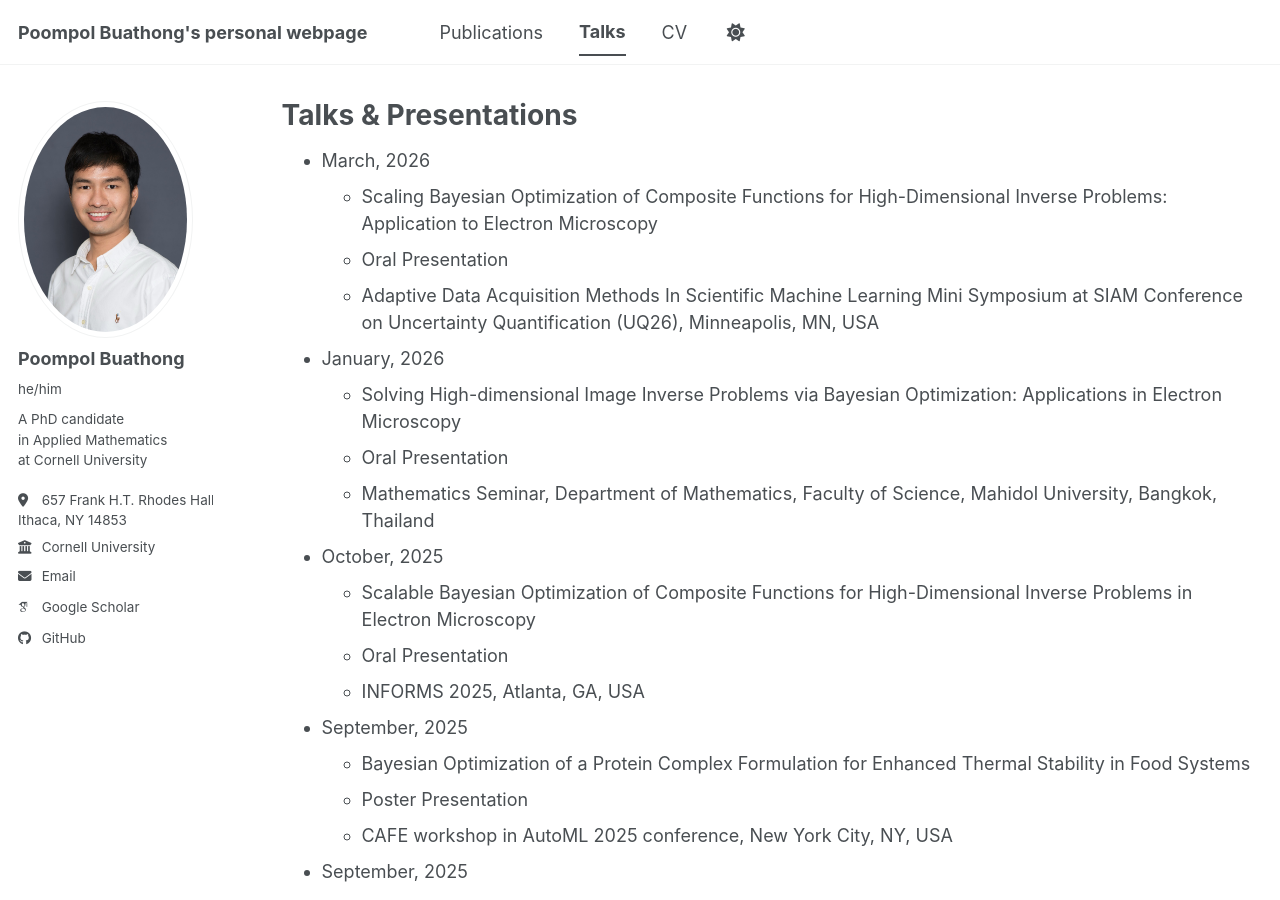
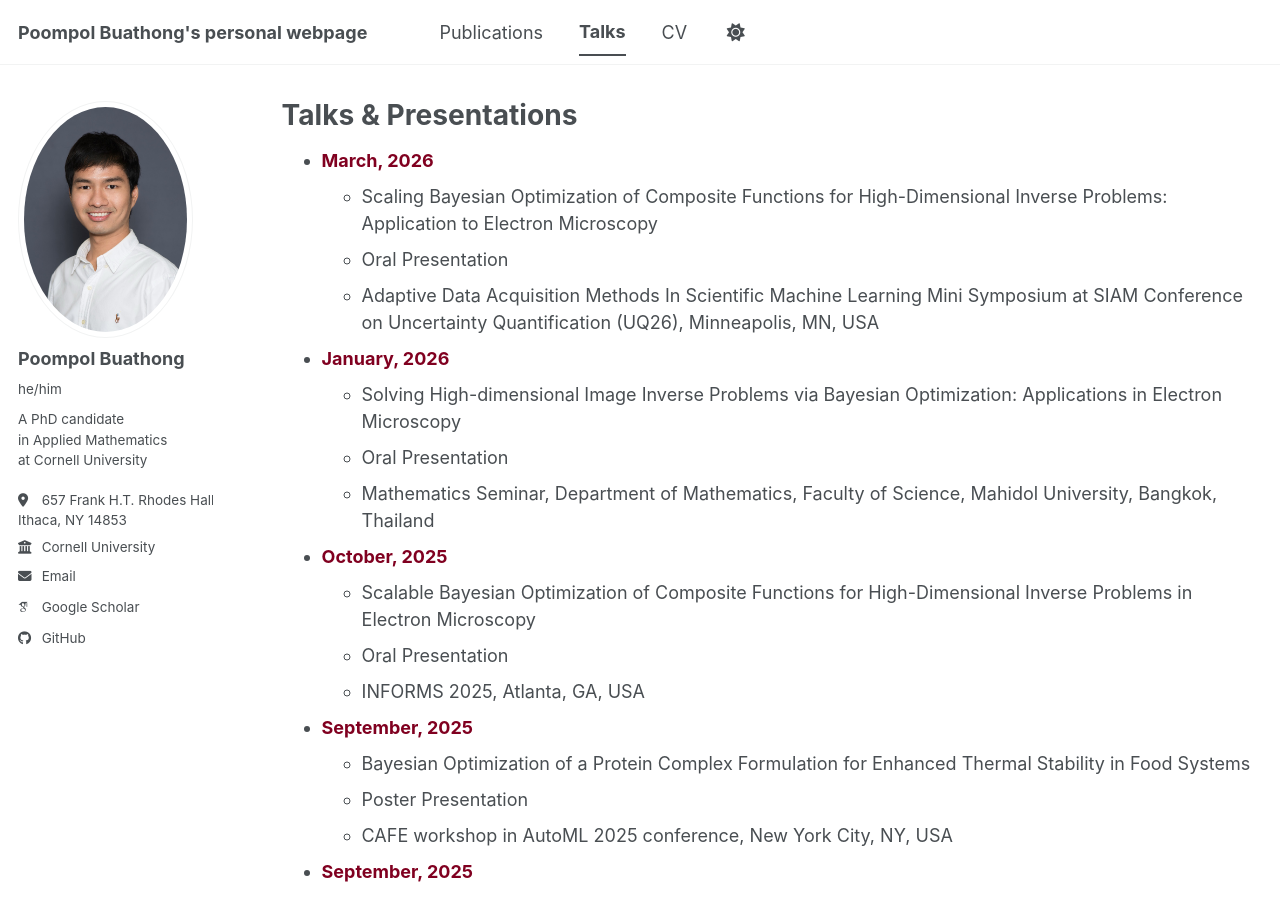
Before and after one commit to poompol/poompol.github.io, a Jekyll site: the page built from _pages/talks.md, in a window 1280 px wide and 900 px high. Built offline with Jekyll 4.4.1, drawn with Linux system fonts in a browser that asks for light colours; some web fonts are replaced; a script bundle is joined from its source files by our own code; library files that are not in the unit come from our copies.

Commit message:
Format presentation dates with strong HTML tags
Updated presentation dates to use strong HTML tags for better formatting.

```diff
--- a/_pages/talks.md
+++ b/_pages/talks.md
@@ -9,88 +9,87 @@ redirect_from:
 
 {% include base_path %}
 
-
-* March, 2026
+* <strong style="color:#800020;">March, 2026</strong>
   * Scaling Bayesian Optimization of Composite Functions for High-Dimensional Inverse Problems: Application to Electron Microscopy
   * Oral Presentation
-  * Adaptive Data Acquisition Methods In Scientific Machine Learning Mini Symposium  at SIAM Conference on Uncertainty Quantification (UQ26), Minneapolis, MN, USA
+  * Adaptive Data Acquisition Methods In Scientific Machine Learning Mini Symposium at SIAM Conference on Uncertainty Quantification (UQ26), Minneapolis, MN, USA
 
-* January, 2026
+* <strong style="color:#800020;">January, 2026</strong>
   * Solving High-dimensional Image Inverse Problems via Bayesian Optimization: Applications in Electron Microscopy
   * Oral Presentation
   * Mathematics Seminar, Department of Mathematics, Faculty of Science, Mahidol University, Bangkok, Thailand
 
-* October, 2025
+* <strong style="color:#800020;">October, 2025</strong>
   * Scalable Bayesian Optimization of Composite Functions for High-Dimensional Inverse Problems in Electron Microscopy
   * Oral Presentation
   * INFORMS 2025, Atlanta, GA, USA
 
-* September, 2025
+* <strong style="color:#800020;">September, 2025</strong>
   * Bayesian Optimization of a Protein Complex Formulation for Enhanced Thermal Stability in Food Systems
   * Poster Presentation
   * CAFE workshop in AutoML 2025 conference, New York City, NY, USA
 
-* September, 2025
+* <strong style="color:#800020;">September, 2025</strong>
   * Fast Bayesian Optimization of Function Networks with Partial Evaluations
   * Oral & Poster Presentations
   * AutoML 2025, New York City, NY, USA
 
-* August, 2025
+* <strong style="color:#800020;">August, 2025</strong>
   * Accelerating Nanoscale Characterization with Bayesian Optimization of Electron Microscopy
   * Poster Presentation
   * Accelerate 2025, Toronto, ON, Canada
 
-* October, 2024
+* <strong style="color:#800020;">October, 2024</strong>
   * Bayesian Optimization for Scientific Discovery: the Value of Function Networks and Partial Evaluations
   * Oral Presentation
   * INFORMS 2024, Seattle, WA, USA
 
-* July, 2024
+* <strong style="color:#800020;">July, 2024</strong>
   * Bayesian Optimization of Function Networks with Partial Evaluations
   * Poster Presentation
   * International Conference on Machine Learning (ICML 2024), Vienna, Austria
 
-* July, 2024
+* <strong style="color:#800020;">July, 2024</strong>
   * Bayesian Optimization of Function Networks with Partial Evaluations
   * Oral Presentation
   * A-Exam (Candidacy Exam), Cornell University, NY, USA
 
-* October, 2023
+* <strong style="color:#800020;">October, 2023</strong>
   * Bayesian Optimization of Function Networks with Partial Evaluations
   * Oral Presentation
   * INFORMS 2023, Phoenix, AZ, USA
 
-* October, 2022
+* <strong style="color:#800020;">October, 2022</strong>
   * Bayesian Optimization with RKHS Kernels for Set-valued Input Functions
   * Oral Presentation
   * INFORMS 2022, Indianapolis, IN, USA
 
-* December, 2020
+* <strong style="color:#800020;">December, 2020</strong>
   * A Linear Programming Approach to (t,r) Broadcast Domination Number
   * Oral Presentation
   * ICMA-MU 2020: International Conference in Mathematics and Applications, Bangkok, Thailand
 
-* July, 2020
+* <strong style="color:#800020;">July, 2020</strong>
   * Positive Definite Kernels on Sets of Finite Sets with Application to Gaussian Process Probabilistic Prediction and Bayesian Optimization
   * Oral Presentation
   * M.Sc. Thesis Defense, Mahidol University, Bangkok, Thailand
 
-* June, 2020
+* <strong style="color:#800020;">June, 2020</strong>
   * Influence of Heuristic Search Strategy for Optimization Acquisition Function in Bayesian Combinatorial Optimization
   * Oral Presentation
   * Annual Pure and Applied Mathematics National Conference (APAM 2020), Online
 
-* July, 2019
+* <strong style="color:#800020;">July, 2019</strong>
   * Gaussian Process Regression with Set Inputs
   * Oral Presentation
   * Tuesday Afternoon Meeting (TAM), Idiap Research Institute, Martigny, Switzerland
 
-* December, 2018
+* <strong style="color:#800020;">December, 2018</strong>
   * A RKHS Embedding Approach to Gaussian Process Regression When Inputs are Point Sets
   * Oral Presentation
   * ICMA-MU 2018: International Conference in Mathematics and Applications, Bangkok, Thailand
 
-* March, 2016
+* <strong style="color:#800020;">March, 2016</strong>
   * Daily Food Planning for Thai Children (Age 1-3 year) by using a Mathematical Model
   * Oral Presentation
   * Operations Research Network of Thailand (OR-NET) Conference 2016, Bangkok, Thailand
```
